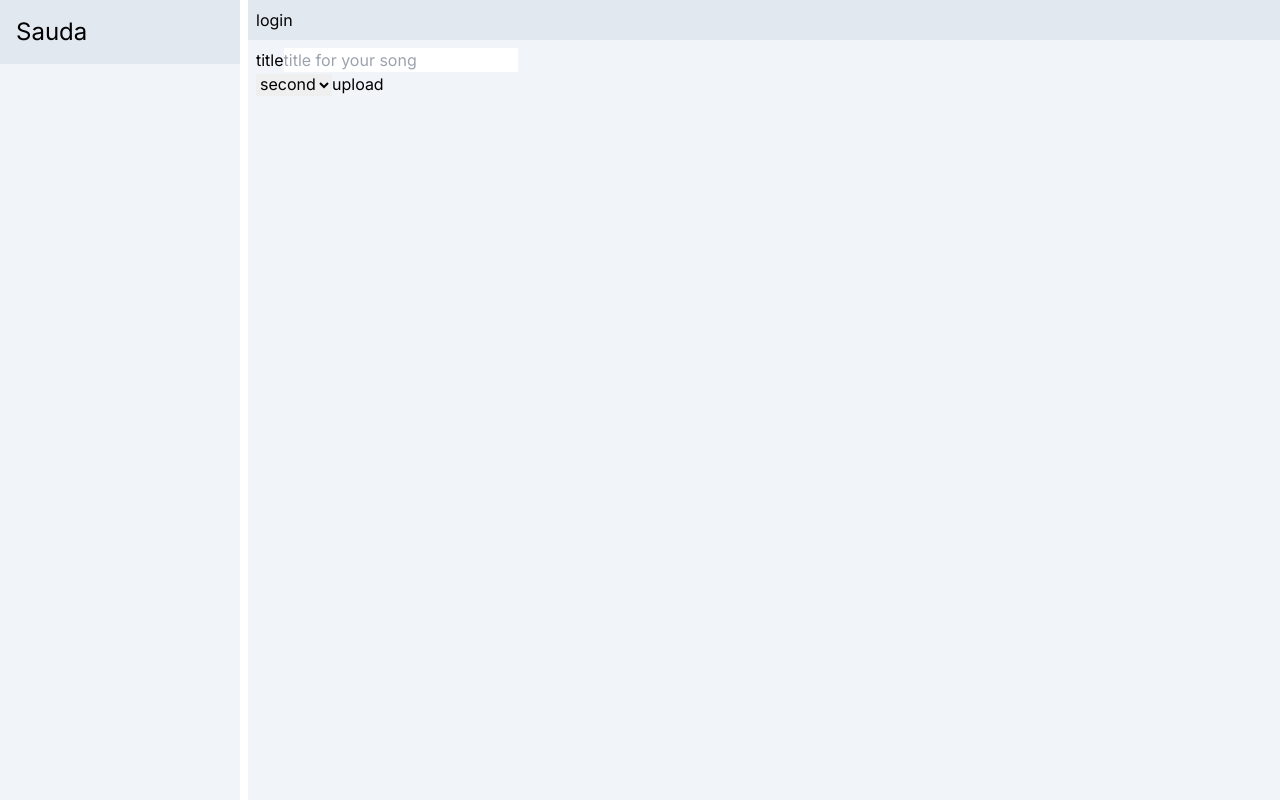
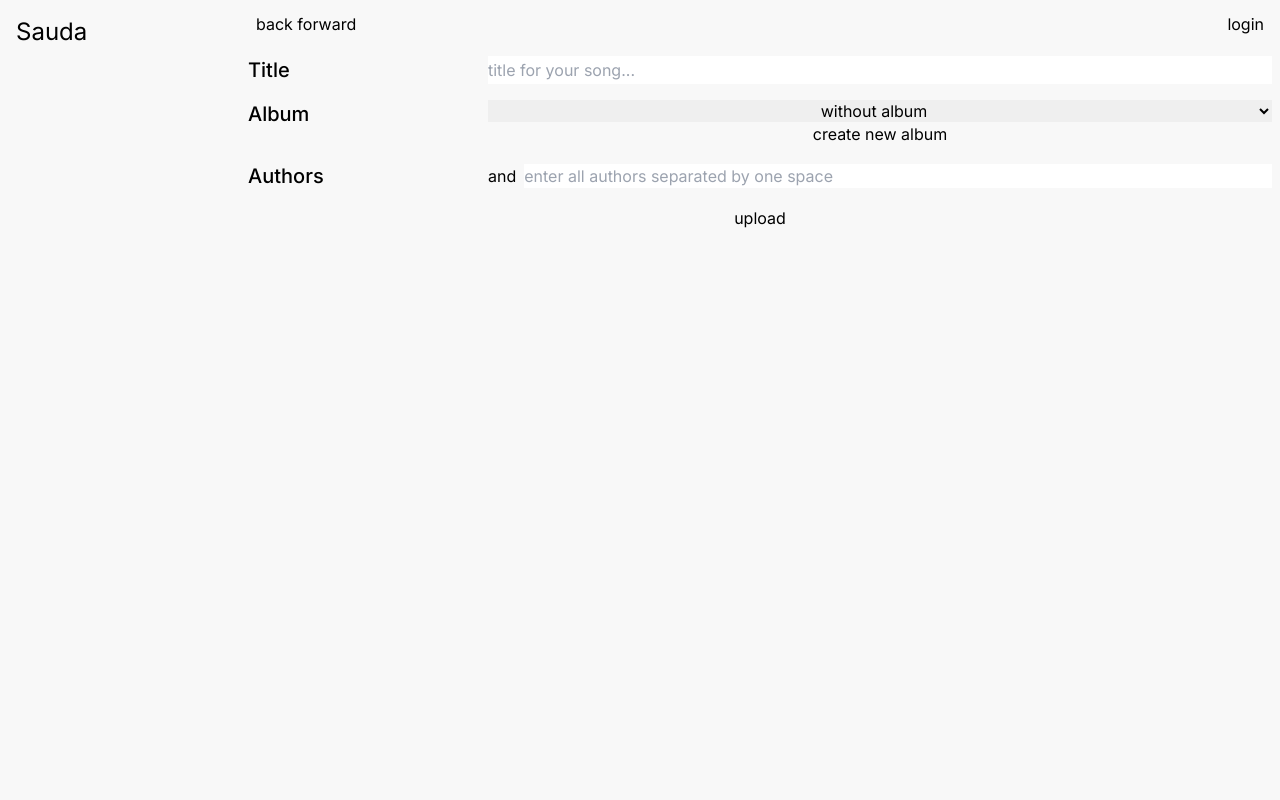
Before and after one commit to 1barada/sauda, a Next.js app: page / in a window 1280 px wide. Built offline with nearby package versions, Linux system fonts and the light colour scheme; no server answers.

Commit message:
upload form

```diff
--- a/app/layout.tsx
+++ b/app/layout.tsx
@@ -21,22 +21,9 @@ export default function RootLayout({
     <html lang="en">
       <body className={inter.className}>
         <AuthProvider>
-          <main
-            className="
-              grid
-              grid-cols-layout
-              grid-rows-layout
-              min-h-screen
-              gap-2
-            "
-          >
+          <main className="grid grid-cols-layout grid-rows-layout min-h-screen">
             <SideBar/>
-            <div
-              className="
-                flex
-                flex-col
-              "
-            >
+            <div className="flex flex-col">
               <Header/>
               {children}
             </div>
--- a/app/page.tsx
+++ b/app/page.tsx
@@ -5,7 +5,7 @@ export default function Home() {
     <div
       className="
         flex-auto
-        bg-slate-100
+        bg-main
         p-2
       "
     >
--- a/components/Header.tsx
+++ b/components/Header.tsx
@@ -1,41 +1,53 @@
+'use client'
+
 import Image from "next/image";
 
-import getServerUser from "@/utils/getServerUser";
 import LogoutButton from "./LogoutButton";
 import LoginButton from "./LoginButton";
+import { useAuth } from "@/hooks/useAuth";
+import Skeleton from "./Skeleton";
 
-export default async function Header() {
-  const user = await getServerUser();
+export default function Header() {
+  const {user, isLoading} = useAuth();
 
   return (
     <header
       className="
         flex-shrink-0
         flex-grow-0
-        basis-10
+        basis-12
         flex
         items-center
         justify-between
-        bg-slate-200
-        p-2
+        bg-main
+        py-1
+        px-4
       "
     >
-      {user ? (
       <div>
+        back
+        forward
+      </div>
+      <div className="flex flex-row items-center gap-4">
+        {isLoading ? (
+          <>
+            <Skeleton className="w-16 h-5 rounded-md"/>
+            <Skeleton className="w-9 h-9 rounded-full"/>
+          </>
+        ) : (
+          user ? (
+            <>
+              <LogoutButton />
               {user.avatarUrl && (
-            <Image
-              src={user.avatarUrl}
-              alt="avatar"
-              width={30}
-              height={30}
-              className="rounded-full"
-            />
+                <Image src={user.avatarUrl} alt="avatar" width={36} height={36} className="rounded-full"/>
               )}
-          <LogoutButton />
-        </div>
+            </>
           ) : (
             <LoginButton />
+          )
         )}
+
+      </div>
     </header>
   );
 }
--- a/components/LoginButton.tsx
+++ b/components/LoginButton.tsx
@@ -9,7 +9,6 @@ export default function LogoutButton() {
     <button
       onClick={async () => {
         await signIn();
-        console.log("hello world");
       }}
     >
       login
--- a/components/LogoutButton.tsx
+++ b/components/LogoutButton.tsx
@@ -1,17 +1,14 @@
 "use client";
 
 import { useAuth } from "@/hooks/useAuth";
-import { useRouter } from "next/navigation";
 
 export default function LogoutButton() {
-  const { signOut, isLoading } = useAuth();
-  const router = useRouter();
+  const { signOut } = useAuth();
 
   return (
     <button
-      onClick={async () => {
-        await signOut();
-        router.refresh();
+      onClick={() => {
+        signOut();
       }}
     >
       logout
--- a/components/SideBar.tsx
+++ b/components/SideBar.tsx
@@ -13,19 +13,14 @@ export default function SideBar() {
           flex-shrink-0
           flex-grow-0
           basis-10
-          bg-slate-200
+          bg-main
           text-2xl
           p-4
         "
       >
         <Link href="/">Sauda</Link>
       </h1>
-      <div
-        className="
-          flex-auto
-          bg-slate-100
-        "
-      ></div>
+      <div className="flex-auto bg-main"></div>
     </div>
   );
 }
--- a/components/form/FormInput.tsx
+++ b/components/form/FormInput.tsx
@@ -2,38 +2,45 @@
 
 import { FieldValues, RegisterOptions, useFormContext } from "react-hook-form"
 
-type InputType = "button" | "checkbox" | "color" | "date" | "datetime-local" | "email" | "file" | "hidden" | "image" | "month" | "number" | "password" | "radio" | "range" | "reset" | "search" | "submit" | "tel" | "text" | "time" | "url" | "week";
+import { InputType } from "@/types/base";
 
 export type FormInputProps = {
   id: string;
   name: string;
-  label: string;
   type: InputType;
-  placeholder: string;
-  validation: RegisterOptions<FieldValues, string>;
+  placeholder?: string;
+  defaultValue?: string;
+  validation?: RegisterOptions<FieldValues, string>;
 };
 
 const FormInput: React.FC<FormInputProps> = ({
   id,
   name,
-  label,
   type,
   placeholder,
+  defaultValue,
   validation
 }) => {
-  const { register } = useFormContext();
+  const { register, formState: { errors } } = useFormContext();
 
   return (
-    <div>
-      <label htmlFor={id}>{label}</label>
+    <>
       <input
         {...register(name, validation)}
+        className={`${defaultStyle} ${errors[name] ? withErrorStyle : withoutErrorStyle}`}
+        id={id}
+        type={type}
         placeholder={placeholder}
-        type={type}
-        id={id}
+        defaultValue={defaultValue}
       />
-    </div>
+    </>
   )
 }
 
+const defaultStyle = `
+flex-auto
+`;
+const withErrorStyle = ``;
+const withoutErrorStyle = ``;
+
 export default FormInput;
--- a/components/form/UploadForm.tsx
+++ b/components/form/UploadForm.tsx
@@ -1,8 +1,8 @@
 'use client'
 
-import { useState } from "react";
-import { FormProvider, useForm } from "react-hook-form";
+import { FormProvider, SubmitHandler, useForm } from "react-hook-form";
 import FormInput, { FormInputProps } from "./FormInput";
+import { useAuth } from "@/hooks/useAuth";
 
 interface UploadFormInputs {
   title: string;
@@ -13,36 +13,59 @@ interface UploadFormInputs {
 
 export default function UploadForm() {
   const methods = useForm<UploadFormInputs>();
-  const [album, setAlbum] = useState<string | undefined>(undefined);
+  const {user} = useAuth();
 
-  function onSubmit(data: UploadFormInputs) {
-    console.log(data, album)
-  }
+  const onSubmit: SubmitHandler<UploadFormInputs> = (data) => {
+    console.log(data)
+  };
 
   return (
     <FormProvider {...methods}>
       <form
         onSubmit={methods.handleSubmit(onSubmit)}
+        className="grid grid-cols-form gap-y-4"
       >
+        <Label htmlFor="title" value='Title'/>
         <FormInput {...titleProps}/>
 
-        <select onChange={(e) => setAlbum(e.target.value)} defaultValue='second option'>
-          <option value='first option'>first</option>
-          <option value='second option'>second</option>
-        </select>
+        <Label htmlFor="album" value='Album'/>
+        <div className="flex flex-col">
+          <select
+            {...methods.register('album')}
+            id='album'
+            defaultValue='without album'
+            className="my-0 mx-auth text-center"
+          >
+            <option value='without album'>without album</option>
+            <option value='first option'>first</option>
+            <option value='second option'>second</option>
+          </select>
+          <button>create new album</button>
+        </div>
 
-        <button type="submit">upload</button>
+        <Label htmlFor="authors" value="Authors"/>
+        <div className="flex flex-row items-center w-full gap-2">
+          <p><span className="font-semibold">{user?.name}</span> and</p>
+          <FormInput {...authorsProps}/>
+        </div>
+
+        <button type="submit" className="col-span-2">upload</button>
       </form>
     </FormProvider>
+  );
+}
+
+function Label({ htmlFor, value }: { htmlFor: string, value: string }) {
+  return (
+    <label htmlFor={htmlFor} className="font-medium text-xl">{value}</label>
   );
 }
 
 const titleProps: FormInputProps = {
   id: 'title',
   name: 'title',
-  label: 'title',
   type: 'text',
-  placeholder: 'title for your song',
+  placeholder: 'title for your song...',
   validation: {
     required: {
       value: true,
@@ -54,3 +77,10 @@ const titleProps: FormInputProps = {
     },
   },
 }
+
+const authorsProps: FormInputProps = {
+  id: 'authors',
+  name: 'authors',
+  type: 'text',
+  placeholder: 'enter all authors separated by one space',
+};
--- a/tailwind.config.ts
+++ b/tailwind.config.ts
@@ -8,11 +8,23 @@ const config: Config = {
   ],
   theme: {
     extend: {
+      backgroundColor: {
+        'main': 'hsl(0deg 0% 97.3%)',
+        'border': 'hsl(0deg 0% 87.5%)',
+        'border-stronger': 'hsl(0deg 0% 56.1%)',
+        'background-selection': 'hsl(0deg 0% 92.9%)'
+      },
       gridTemplateColumns: {
-        'layout': '240px 1fr'
+        'layout': '240px 1fr',
+        'form': '240px 1fr'
       },
       gridTemplateRows: {
         'layout': 'minmax(1fr, 100vh) 100px'
+      },
+      keyframes: {
+        shine: {
+          '100%': { 'background-position-x': '-20%' }
+        }
       }
     },
   },
--- /dev/null
+++ b/types/base.ts
@@ -0,0 +1 @@
+export type InputType = "button" | "checkbox" | "color" | "date" | "datetime-local" | "email" | "file" | "hidden" | "image" | "month" | "number" | "password" | "radio" | "range" | "reset" | "search" | "submit" | "tel" | "text" | "time" | "url" | "week";
```
Also changed, not shown: hooks/withAuth.tsx (added, +11 -0 lines), types/audio.ts (+4 -4 lines). Lines whose indentation alone changed are shown as unchanged.
